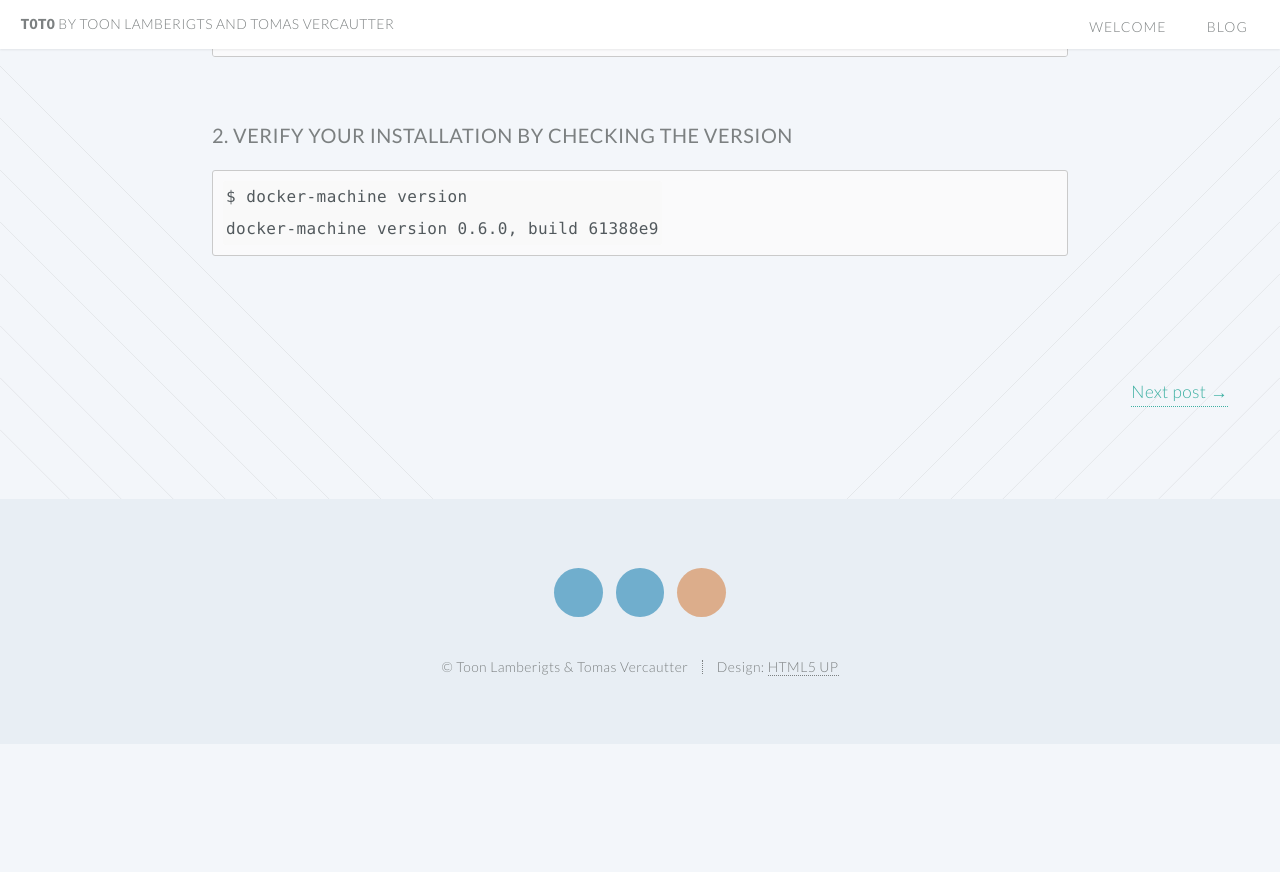
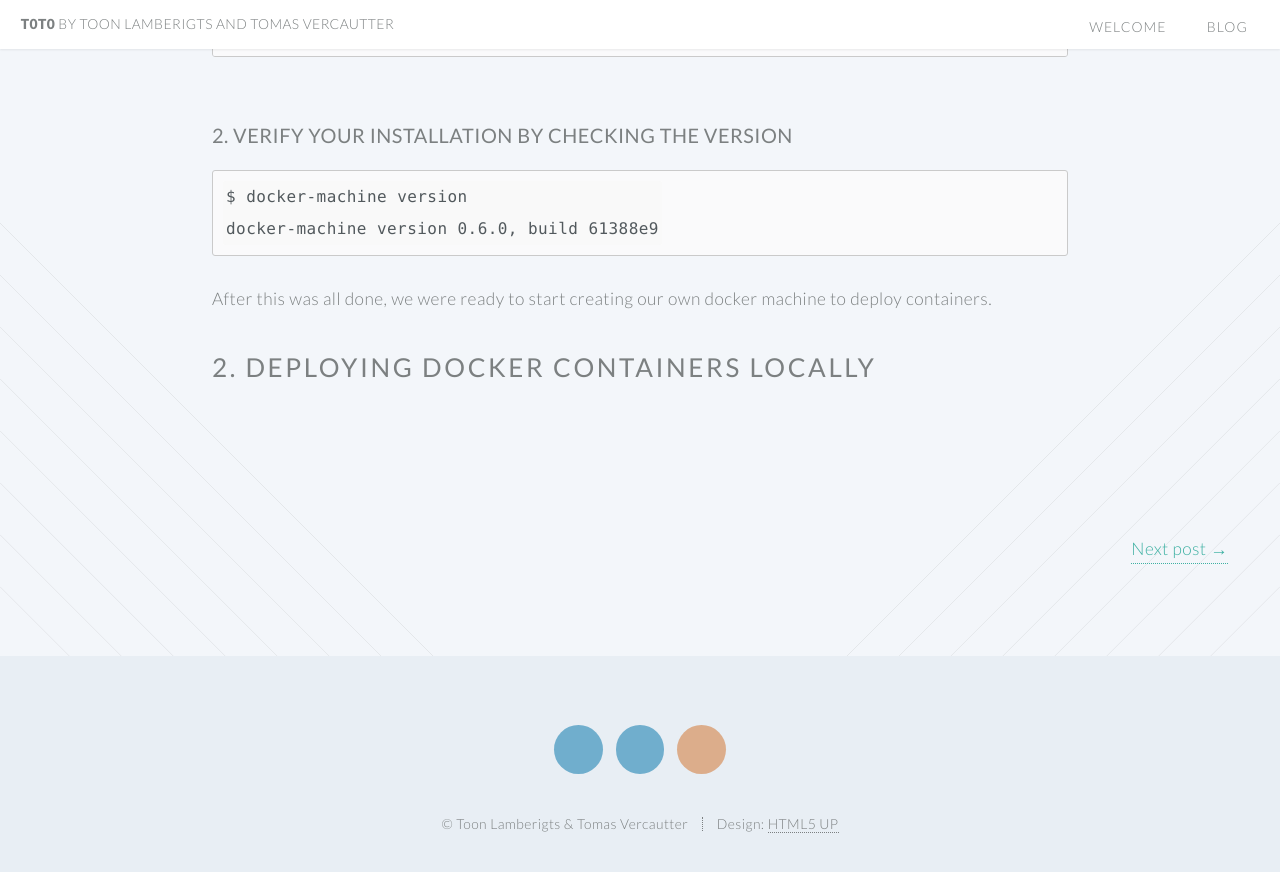
Before and after one commit to t0t0/t0t0.github.io, a Jekyll site: the page built from _posts/2016-2-19-stage-week1:getting-started-with-docker.md, in a window 1280 px wide and 900 px high, scrolled down 3064 px. Shown: the top 872 px of the window. Built offline with Jekyll 4.4.1, drawn with Linux system fonts in a browser that asks for light colours; nearby versions of some CDN libraries; library files that are not in the unit come from our copies; before the commit the page ends 3808 px from its top, so only the background shows below that.

Commit message:
first blog post

````diff
--- a/_posts/2016-2-19-stage-week1:getting-started-with-docker.md
+++ b/_posts/2016-2-19-stage-week1:getting-started-with-docker.md
@@ -99,3 +99,10 @@ $ curl -L https://github.com/docker/machine/releases/download/v0.6.0/docker-mach
 $ docker-machine version
 docker-machine version 0.6.0, build 61388e9
 ```
+
+<br />
+After this was all done, we were ready to start creating our own docker machine to deploy containers.
+
+
+
+## <strong>2. Deploying Docker containers locally</strong>
````
